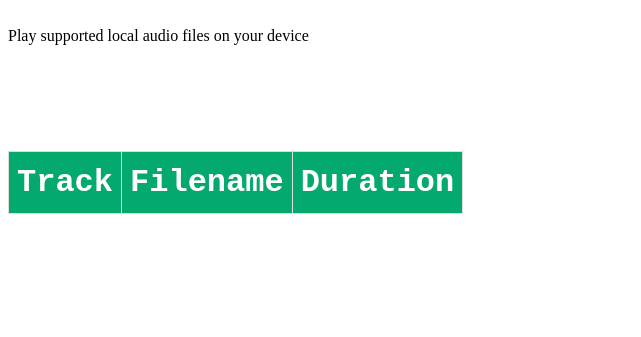
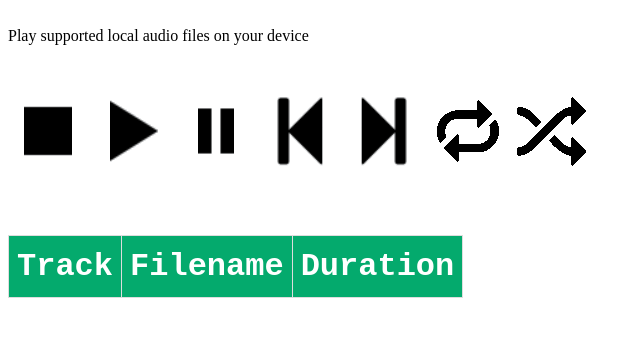
Before and after one commit to pauljohansson/web-audio-player, a plain HTML site: page index.html in a window 1280 px wide. Shown: the part 83-420 px from the top of the page, without its empty margins (0-641 px from the left). Drawn offline with Linux system fonts and the light colour scheme.

Commit message:
add media button icons

```diff
--- a/WebAudioPlayer.css
+++ b/WebAudioPlayer.css
@@ -30,6 +30,10 @@ tr:nth-child(odd) {
   background-color: #eee;
 }
 
+.mediaButton {
+  cursor: pointer;
+}
+
 #openFiles,
 #playerControls {
   padding: 10px 0px 10px 0px;
--- a/index.html
+++ b/index.html
@@ -11,7 +11,50 @@
     <h1>Web Audio Player</h1>
     <p>Play supported local audio files on your device</p>
     <div id="openFiles"></div>
-    <div id="playerControls"></div>
+    <div id="playerControls">
+      <input
+        type="image"
+        class="mediaButton"
+        id="stopButton"
+        src="icons/stop.gif"
+      />
+      <input
+        type="image"
+        class="mediaButton"
+        id="playButton"
+        src="icons/play.gif"
+      />
+      <input
+        type="image"
+        class="mediaButton"
+        id="pauseButton"
+        src="icons/pause.gif"
+      />
+      <input
+        type="image"
+        class="mediaButton"
+        id="previousTrackButton"
+        src="icons/previous.gif"
+      />
+      <input
+        type="image"
+        class="mediaButton"
+        id="nextTrackButton"
+        src="icons/next.gif"
+      />
+      <input
+        type="image"
+        class="mediaButton"
+        id="repeatButton"
+        src="icons/repeat.gif"
+      />
+      <input
+        type="image"
+        class="mediaButton"
+        id="shuffleButton"
+        src="icons/shuffle.gif"
+      />
+    </div>
     <audio id="player" preload="metadata"></audio>
     <div id="playListContainer">
       <table id="playListTable">
```
Also changed, not shown: icons/next.gif (added), icons/pause.gif (added), icons/play.gif (added), icons/previous.gif (added), icons/repeat.gif (added), icons/repeat_same.gif (added), icons/repeat_toggled.gif (added), icons/shuffle.gif (added), icons/shuffle_toggled.gif (added), icons/stop.gif (added).
